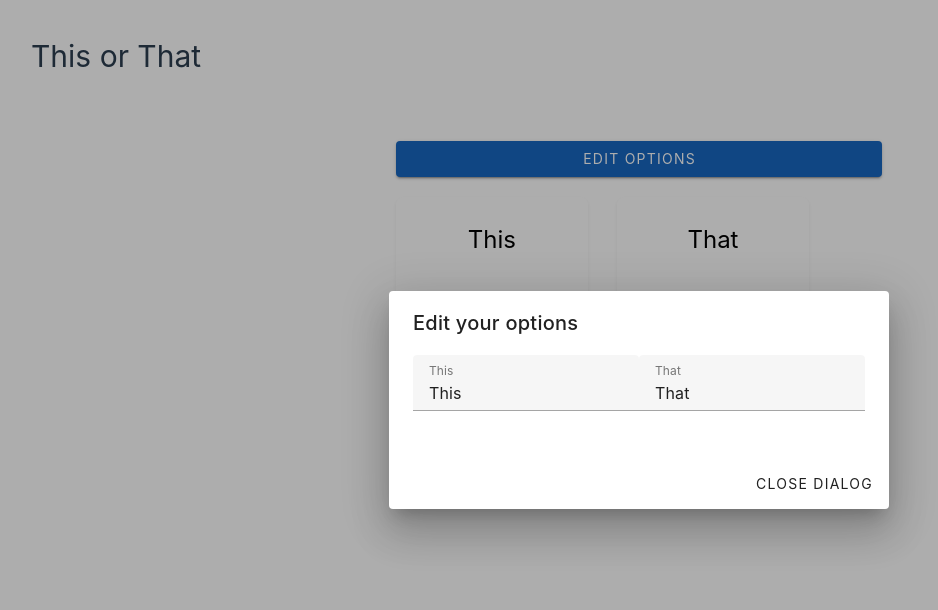
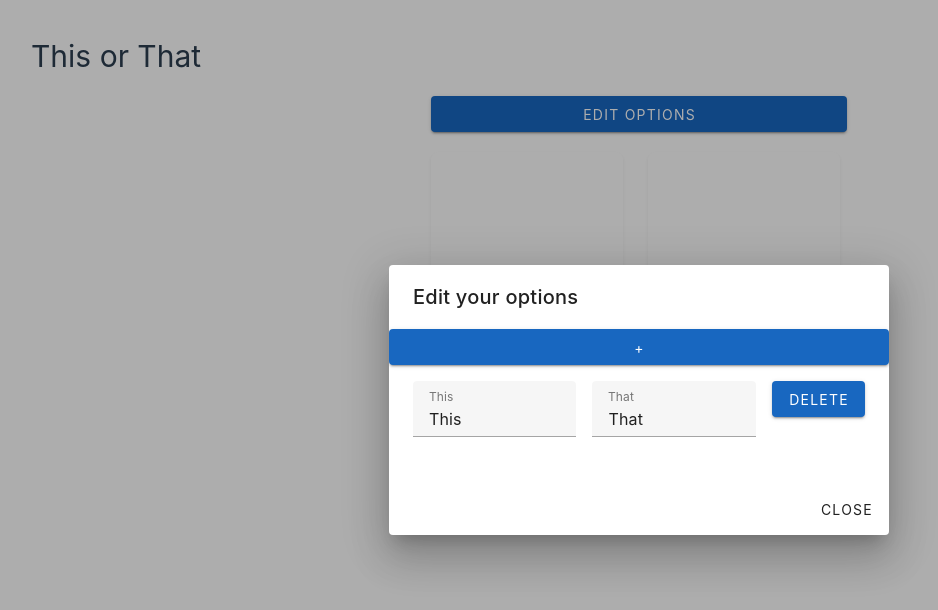
Before and after one commit to caicruzz/this-or-that, a Vue app: page / in a window 1280 px wide. Both pictures are taken after a click on the button "EDIT OPTIONS". Shown: the top 610 px of the page, without its empty margins (1-939 px from the left). Built offline with nearby package versions, Linux system fonts and the light colour scheme.

Commit message:
Add ThisThat options to local storage

```diff
--- a/src/components/CardOption.vue
+++ b/src/components/CardOption.vue
@@ -1,17 +1,29 @@
+<script setup lang="ts">
+import { ref } from 'vue';
+
+type thisThatOptionType = {
+  text: string;
+  isActive: boolean;
+}
+
+type Props = {
+  thisThatOption: thisThatOptionType;
+}
+
+const { thisThatOption } = defineProps<Props>();
+
+const isCardActive = ref(thisThatOption.isActive);
+
+function toggleActive() {
+  isCardActive.value = !isCardActive.value;
+}
+</script>
+
 <template>
-    <div class="card">
-        <p>{{ text }}</p>
-    </div>
+  <div class="card" @click="toggleActive">
+    <p :class="isCardActive ? 'active-text' : 'not-active-text'">{{ thisThatOption.text }}</p>
+  </div>
 </template>
-
-<script setup lang="ts">
-defineProps({
-  text: {
-    type: String,
-    required: true,
-  },
-})
-</script>
 
 <style scoped>
 .card {
@@ -19,12 +31,32 @@ defineProps({
   color: black;
   border-radius: 0.5rem;
   box-shadow: 0 0.125rem 0.25rem rgba(0, 0, 0, 0.075);
-  padding: 1rem;
   text-align: center;
   text-overflow: wrap;
   font-size: 1.5rem;
   width: 12rem;
   height: 12rem;
-  padding: 5% 0;
+  padding: 3rem 0;
+}
+
+@keyframes showOption {
+  0% {
+    opacity: 0;
+  }
+  100% {
+    opacity: 1;
+  }
+}
+
+.active-text {
+  animation: showOption 0.5s ease-in-out;
+}
+
+.not-active-text {
+  display: none;
+}
+
+.not-active-card {
+  display: none;
 }
 </style>
--- a/src/components/ThisThatSection.vue
+++ b/src/components/ThisThatSection.vue
@@ -1,20 +1,24 @@
 <script setup lang="ts">
 import CardOption from '@/components/CardOption.vue';
 
-defineProps({
-  options: {
-    type: Object,
-    required: true,
-  },
-})
+type thisThatOption = {
+  text: string;
+  isActive: boolean;
+}
+
+type Props = {
+  options: { this: thisThatOption, that: thisThatOption };
+}
+
+const props = defineProps<Props>()
 </script>
 
 <template>
   <div class="this-that-section">
     <card-option
-        v-for="option in options"
-        :key="option"
-        :text="option.text"
+        v-for="option in props.options"
+        :key="option.text"
+        :thisThatOption="option"
     />
   </div>
 </template>
--- a/src/views/HomeView.vue
+++ b/src/views/HomeView.vue
@@ -1,29 +1,57 @@
 <script setup lang="ts">
 import ThisThatSection from '@/components/ThisThatSection.vue';
-import {ref} from "vue";
+import { onMounted, ref, watch } from 'vue';
 
+type thisThatOption = {
+  text: string;
+  isActive: boolean;
+};
+
+type options = {
+  this: thisThatOption;
+  that: thisThatOption;
+};
+
+const maxOptions = 5;
 const isDialogOpen = ref(false);
-
-const optionsList = ref([
+const optionsList = ref<options[]>([
   {
-    This: { text: 'This' },
-    That: { text: 'That' },
-  },
+    this: { text: 'This', isActive: false },
+    that: { text: 'That', isActive: false }
+  }
 ]);
 
+watch(optionsList.value, () => {
+  const options = JSON.stringify(optionsList.value);
+  localStorage.setItem('options', options);
+});
+
+onMounted(() => {
+  const options = localStorage.getItem('options');
+  if (options) {
+    optionsList.value = JSON.parse(options);
+  }
+});
+
 function setIsDialogOpen(value: boolean) {
-  isDialogOpen.value = value
+  isDialogOpen.value = value;
+}
+
+function addThisThatSection() {
+  optionsList.value.push({
+    this: { text: 'This', isActive: false },
+    that: { text: 'That', isActive: false }
+  });
+}
+
+function removeThisThatSection(index: number) {
+  optionsList.value.splice(index, 1);
 }
 </script>
 
 <template>
   <div class="home">
-    <v-btn
-        color="primary"
-        @click="setIsDialogOpen(true)"
-    >
-      Edit Options
-    </v-btn>
+    <v-btn color="primary" @click="setIsDialogOpen(true)"> Edit Options </v-btn>
     <ThisThatSection
       v-for="(options, index) in optionsList"
       :key="index"
@@ -34,12 +62,15 @@ function setIsDialogOpen(value: boolean) {
 
   <v-dialog width="500" v-model="isDialogOpen">
     <v-card title="Edit your options">
+      <v-btn
+        color="primary"
+        :disabled="optionsList.length >= maxOptions"
+        @click="addThisThatSection()"
+      >
+        +
+      </v-btn>
       <v-card-text>
-          <div
-              v-for="(options, index) in optionsList"
-              :key="index"
-              class="form-dialog"
-          >
+        <div v-for="(options, index) in optionsList" :key="index" class="form-dialog">
           <v-text-field
             v-for="(option, index) in options"
             :key="index"
@@ -47,13 +78,15 @@ function setIsDialogOpen(value: boolean) {
             :label="option.text"
             required
           ></v-text-field>
+          <v-btn color="primary" @click="removeThisThatSection(index)"> Delete </v-btn>
         </div>
       </v-card-text>
 
       <v-card-actions>
         <v-spacer></v-spacer>
         <v-btn
-            text="Close Dialog"
+          text="Close"
+          :disabled="optionsList.length === 0"
           @click="setIsDialogOpen(false)"
         ></v-btn>
       </v-card-actions>
@@ -63,7 +96,7 @@ function setIsDialogOpen(value: boolean) {
 
 <style scoped>
 .home {
-  padding: 5% 30%;
+  padding: 1rem 25rem;
   display: flex;
   flex-direction: column;
   justify-content: center;
@@ -76,5 +109,6 @@ function setIsDialogOpen(value: boolean) {
 
 .form-dialog {
   display: flex;
+  gap: 1rem;
 }
 </style>
```
Also changed, not shown: .prettierrc.json. Lines whose indentation alone changed are shown as unchanged.
